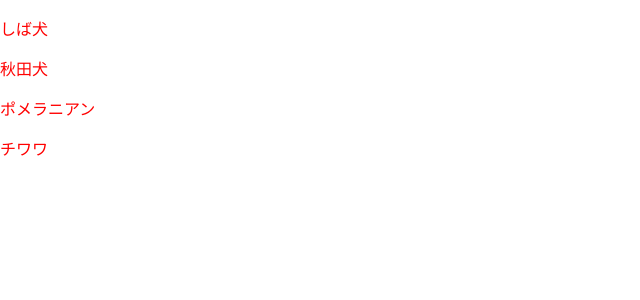
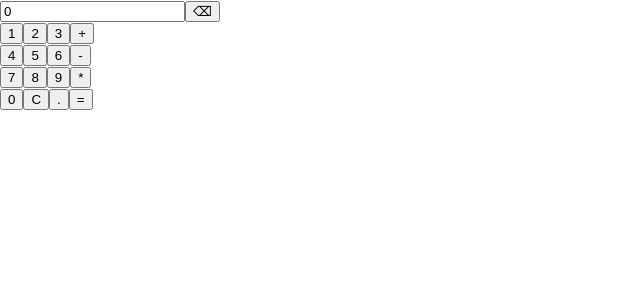
Before and after one commit to yoheihe/first-assignment, a React (Create React App) app in the folder my-app/: page / in a window 1280 px wide. Shown: the top 300 px of the page, without its empty margins (0-640 px from the left). Built offline with nearby package versions, Linux system fonts and the light colour scheme.

Commit message:
電卓アプリ作成

```diff
--- a/my-app/src/App.js
+++ b/my-app/src/App.js
@@ -2,36 +2,106 @@ import React, { useState } from 'react';
 import logo from './logo.svg';
 import './App.css';
 
+function App() {
+//stateの設定
+const [input, setInput] = useState("0"); //現在の入力値
+const [result, setResult] = useState("0"); //計算結果
 
+//数値のボタンがクリックされた時の処理
+const handleNumberClick = (value) => {
+    setInput((prevInput) => (prevInput === "0" ? value : prevInput + value));
+  }; //prevInputの値が0だったら、valueに置き換え、0でなかったらvalueを追加
 
-function App() {
-  const [pets, setPets] = useState(["しば犬", "秋田犬", "ポメラニアン", "チワワ"]);
-  const [member, setMember] = useState([
-    {id: 1, name: 'しば犬'},
-    {id: 2, name: '秋田犬'},
-    {id: 3, name: 'ポメラニアン'},
-    {id: 4, name: 'チワワ'},
-  ]);
+// 四則演算子のボタンがクリックされた時の処理
+const handleOperatorClick = (operator) => {
+    if (input !== "0") {
+      setInput((prevInput) => prevInput + operator);
+    } //値が0でなければ、prevInputに四則演算値を追加
+  };
+
+  // 小数点のボタンがクリックされた時の処理
+  const handleDecimalClick = () => {
+    setInput((prevInput) => (prevInput.includes(".") ? prevInput : prevInput + "."));
+  }; //現在の入力値に小数点が含まれているか確認。小数点が含まれていなければ、小数点を追加
+
+  // バックスペースのボタンがクリックされた時の処理
+  const handleBackspace = () => {
+    setInput((prevInput) => prevInput.slice(0, prevInput.length - 1));
+  }; //最後の値を削除
+
+  // クリアのボタンがクリックされた時の処理
+  const handleClear = () => {
+    setResult(0);
+    setInput("0");
+  }; //結果と表示の値を0にする
+
+  // 計算のボタンがクリックされた時の処理
+  const handleCalculate = () => {
+    try {
+      const calculatedResult = evaluateExpression(input);
+      setInput(calculatedResult.toString()); //計算結果を文字列として変数に保持
+      setResult(calculatedResult); //計算結果を値として変数に保持
+    } catch (error) {
+      setInput("エラー：" + error.message);
+      setResult("エラー");
+    } //エラーが出た時、メッセージを表示
+  };
+
+  //四則演算を評価する関数
+  const evaluateExpression = (expression) => {
+
+  //不正な文字を取り除く
+  const sanitizedExpression = expression.replace(/[^-()\d/*+.]/g, '');
+
+  //評価
+  const result = Function(`"use strict";return (${sanitizedExpression})`)();
+
+    if (Number.isInteger(result)) {
+      return result; // 整数の場合は ".0" を表示せずにそのまま返す
+    } else {
+      return result.toFixed(2); // 小数点以下2桁で表示
+    }
+  };
 
   return (
-    <div className="container" key={member.id}>
-      {member.map((member) => (
-          <div className="member" key={member.id}>
-            <p>{member.name}</p>
-            </div>
-      ))}
+    <div className="container">
+      <div className="calculator">
+        <div className="input-container">
+          <input type="text" value={input} readOnly />
+          <button className="backspace-button" onClick={handleBackspace}>
+            &#9003;
+          </button>
+        </div>
+        <div>
+          <button onClick={() => handleNumberClick("1")}>1</button>
+          <button onClick={() => handleNumberClick("2")}>2</button>
+          <button onClick={() => handleNumberClick("3")}>3</button>
+          <button className="operator-button" onClick={() => handleOperatorClick("+")}>+</button>
+        </div>
+        <div>
+          <button onClick={() => handleNumberClick("4")}>4</button>
+          <button onClick={() => handleNumberClick("5")}>5</button>
+          <button onClick={() => handleNumberClick("6")}>6</button>
+          <button className="operator-button" onClick={() => handleOperatorClick("-")}>-</button>
+        </div>
+        <div>
+          <button onClick={() => handleNumberClick("7")}>7</button>
+          <button onClick={() => handleNumberClick("8")}>8</button>
+          <button onClick={() => handleNumberClick("9")}>9</button>
+          <button className="operator-button" onClick={() => handleOperatorClick("*")}>*</button>
+        </div>
+        <div>
+          <button onClick={() => handleNumberClick("0")}>0</button>
+          <button className="clear-button" onClick={handleClear}>
+            C
+          </button>
+          <button className="operator-button" onClick={handleDecimalClick}>.</button>
+          <button className="operator-button" onClick={handleCalculate}>=</button>
+        </div>
+      </div>
     </div>
-  )
+  );
 
-  // const [count, setCount] = useState(0);
-  // return (
-  //   <div>
-  //     <p>You clicked {count} times</p>
-  //     <button onClick={() => setCount(count + 1)}>
-  //       Click me
-  //     </button>
-  //   </div>
-  // );
 }
 
 export default App;
```
